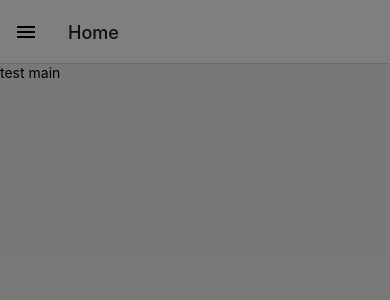
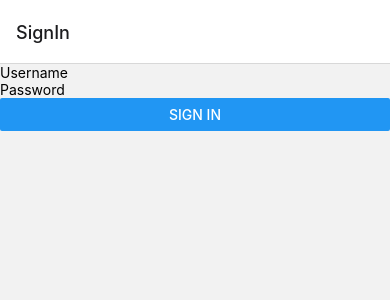
Before and after one commit to Ratlifestyle/RandomCityMobile, a React Native app: screen /SignIn in a window 390 px wide. Shown: the top 300 px of the page. Built offline with nearby package versions, Linux system fonts and the light colour scheme.

Commit message:
ajoutTestAuthentification

```diff
--- a/App.js
+++ b/App.js
@@ -1,28 +1,105 @@
-import { DrawerActions, NavigationContainer } from '@react-navigation/native';
-import { createDrawerNavigator } from '@react-navigation/drawer';
 import { StyleSheet, Text, View } from 'react-native';
 import Home from './components/Home';
+import SignInScreen from './components/SignInScreen'
 import DetailSession from './components/DetailSession';
+import * as SecureStore from 'expo-secure-store';
+import * as React from 'react';
+import { createNativeStackNavigator } from '@react-navigation/native-stack';
+import { NavigationContainer } from '@react-navigation/native';
 
-const Drawer = createDrawerNavigator();
 
-export default function App() {
+export const AuthContext = React.createContext();
+const Stack = createNativeStackNavigator();
+
+export default function App({ navigation }) {
+  const [state, dispatch] = React.useReducer(
+    (prevState, action) => {
+      switch (action.type) {
+        case 'RESTORE_TOKEN':
+          return {
+            ...prevState,
+            userToken: action.token,
+            isLoading: false,
+          };
+        case 'SIGN_IN':
+          return {
+            ...prevState,
+            isSignout: false,
+            userToken: action.token,
+          };
+        case 'SIGN_OUT':
+          return {
+            ...prevState,
+            isSignout: true,
+            userToken: null,
+          };
+      }
+    },
+    {
+      isLoading: true,
+      isSignout: false,
+      userToken: null,
+    }
+  );
+
+  React.useEffect(() => {
+    // Fetch the token from storage then navigate to our appropriate place
+    const bootstrapAsync = async () => {
+      let userToken;
+
+      try {
+        userToken = await SecureStore.getItemAsync('userToken');
+      } catch (e) {
+        // Restoring token failed
+      }
+
+      // After restoring token, we may need to validate it in production apps
+
+      // This will switch to the App screen or Auth screen and this loading
+      // screen will be unmounted and thrown away.
+      dispatch({ type: 'RESTORE_TOKEN', token: userToken });
+    };
+
+    bootstrapAsync();
+  }, []);
+
+  const authContext = React.useMemo(
+    () => ({
+      signIn: async (data) => {
+        // In a production app, we need to send some data (usually username, password) to server and get a token
+        // We will also need to handle errors if sign in failed
+        // After getting token, we need to persist the token using `SecureStore`
+        // In the example, we'll use a dummy token
+
+        dispatch({ type: 'SIGN_IN', token: 'dummy-auth-token' });
+      },
+      signOut: () => dispatch({ type: 'SIGN_OUT' }),
+      signUp: async (data) => {
+        // In a production app, we need to send user data to server and get a token
+        // We will also need to handle errors if sign up failed
+        // After getting token, we need to persist the token using `SecureStore`
+        // In the example, we'll use a dummy token
+
+        dispatch({ type: 'SIGN_IN', token: 'dummy-auth-token' });
+      },
+    }),
+    []
+  );
+
   return (
-    <NavigationContainer>
-      <Drawer.Navigator drawerContent={(props)=>{
-        return (
-          <View>
-            <Text>gros caca test</Text>
-          </View>
-        )
-      }} useLegacyImplementation initialRouteName='Home'>
-        <Drawer.Screen name='Home' component={Home}></Drawer.Screen>
-        <Drawer.Screen name='DetailSession' component={DetailSession}></Drawer.Screen>
-      </Drawer.Navigator>
-    </NavigationContainer>
+    <AuthContext.Provider value={authContext}>
+      <NavigationContainer>
+      <Stack.Navigator>
+        {state.userToken == null ? (
+          <Stack.Screen name="SignIn" component={SignInScreen}></Stack.Screen>
+        ) : (
+          <Stack.Screen name="Home" component={Home} />
+        )}
+      </Stack.Navigator>
+      </NavigationContainer>
+    </AuthContext.Provider>
   );
 }
-
 const styles = StyleSheet.create({
   container: {
     flex: 1,
--- /dev/null
+++ b/components/SignInScreen.js
@@ -0,0 +1,29 @@
+import { StyleSheet, Text, View, TextInput, Button } from 'react-native';
+import * as React from 'react';
+import * as App from '../App';
+
+function SignInScreen() {
+    const [username, setUsername] = React.useState('');
+    const [password, setPassword] = React.useState('');
+    console.log(App.AuthContext )
+    const { signIn } = React.useContext(App.AuthContext);
+
+    return (
+      <View>
+        <TextInput
+          placeholder="Username"
+          value={username}
+          onChangeText={setUsername}
+        />
+        <TextInput
+          placeholder="Password"
+          value={password}
+          onChangeText={setPassword}
+          secureTextEntry
+        />
+        <Button title="Sign in" onPress={() => signIn({ username, password })} />
+      </View>
+    );
+  }
+
+export default SignInScreen;
```
Also changed, not shown: package.json (+6 -3 lines), 1 other file (tests, documents, lock files or other folders).
